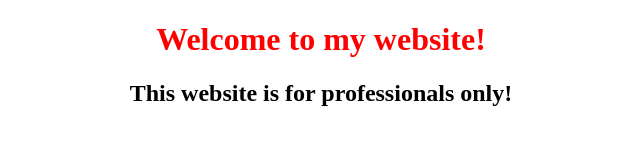
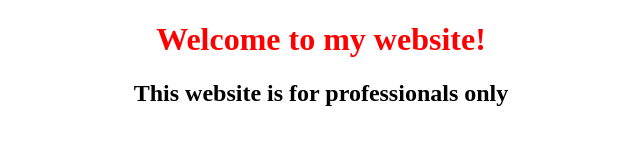
Before and after one commit to Omar-Ahmed85/Harvard-Git, a plain HTML site: page index.html in a window 1280 px wide. Shown: the full height of the page, 319-959 px from the left. Drawn offline with Linux system fonts and the light colour scheme.

Commit message:
remove the ! mark

```diff
--- a/index.html
+++ b/index.html
@@ -10,7 +10,7 @@
     <body>
 
         <h1 style="text-align: center; color: red;">Welcome to my website!</h1>
-        <h2 style="text-align: center;">This website is for professionals only!</h2>
+        <h2 style="text-align: center;">This website is for professionals only</h2>
 
     </body>
 
```
